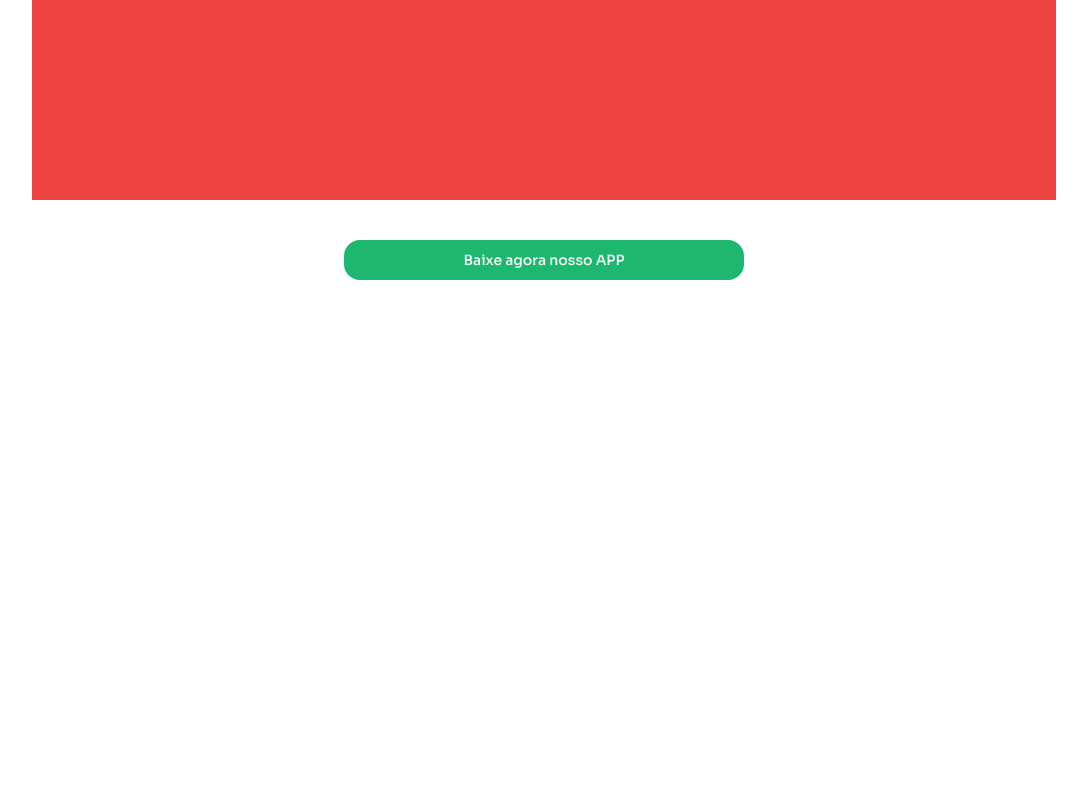
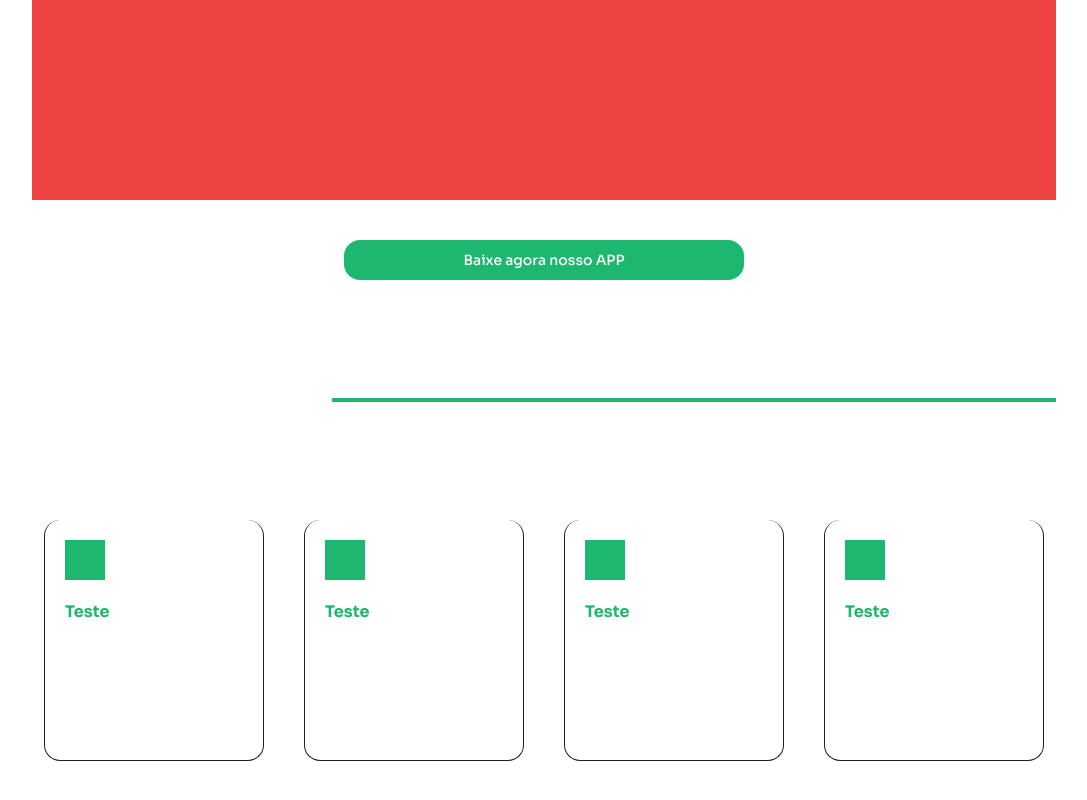
Before and after one commit to emanoeledevapps/soccerbolao-website, a Next.js app: page / in a window 1280 px wide. Shown: the part 472-1272 px from the top of the page, without its empty margins (96-1183 px from the left). Before the commit the page ends 800 px from the top, so only its background shows below. Built offline with nearby package versions, Linux system fonts and the light colour scheme.

Commit message:
feat: initial struct emphasis

```diff
--- /dev/null
+++ b/app/(home)/components/Emphasis/Emphasis.tsx
@@ -0,0 +1,38 @@
+import { EmphasisCard } from "./EmphasisCard";
+
+export function Emphasis() {
+  return (
+    <section className="flex flex-col gap-10">
+      <div className="flex items-center">
+        <h3 className="text-white font-bold text-4xl max-w-[300px]">Lorem ipsum dolor</h3>
+        <div className="flex flex-1 h-1 bg-green-1" />
+      </div>
+
+      <div className="flex flex-wrap justify-center gap-10 mt-10">
+        <EmphasisCard
+          title="Teste"
+          description="Lorem Ipsum is simply dummy text of the printing and typesetting"
+        />
+
+        <EmphasisCard
+          title="Teste"
+          description="Lorem Ipsum is simply dummy text of the printing and typesetting"
+        />
+
+        <EmphasisCard
+          title="Teste"
+          description="Lorem Ipsum is simply dummy text of the printing and typesetting"
+        />
+
+        <EmphasisCard
+          title="Teste"
+          description="Lorem Ipsum is simply dummy text of the printing and typesetting"
+        />
+      </div>
+
+      <div className="flex justify-center mt-10">
+        <div className="w-[80%] h-[1px] bg-green-1/50"/>
+      </div>
+    </section>
+  )
+}
--- /dev/null
+++ b/app/(home)/components/Emphasis/EmphasisCard.tsx
@@ -0,0 +1,15 @@
+interface Props {
+  title: string
+  description: string
+}
+
+export function EmphasisCard({ description, title }: Props) {
+  return (
+    <div className="flex flex-col gap-5 p-5 border-x border-b rounded-2xl border-gray-1 max-w-[220px]">
+      <div className="w-10 h-10 bg-green-1"/>
+
+      <p className="font-bold text-green-1">{title}</p>
+      <p className="text-white">{description}</p>
+    </div>
+  )
+}
--- a/app/(home)/page.tsx
+++ b/app/(home)/page.tsx
@@ -1,6 +1,7 @@
+import type { Metadata } from 'next'
 import { Header } from '@/components/Header/Header'
-import type { Metadata } from 'next'
 import { HeroHome } from './components/HeroHome'
+import { Emphasis } from './components/Emphasis/Emphasis'
 
 export const metadata: Metadata = {
   title: 'My Page Title',
@@ -11,6 +12,10 @@ export default function Home() {
     <>
       <Header />
       <HeroHome />
+
+      <main className="my-20 container mx-auto px-32">
+        <Emphasis />
+      </main>
     </>
   )
 }
```
